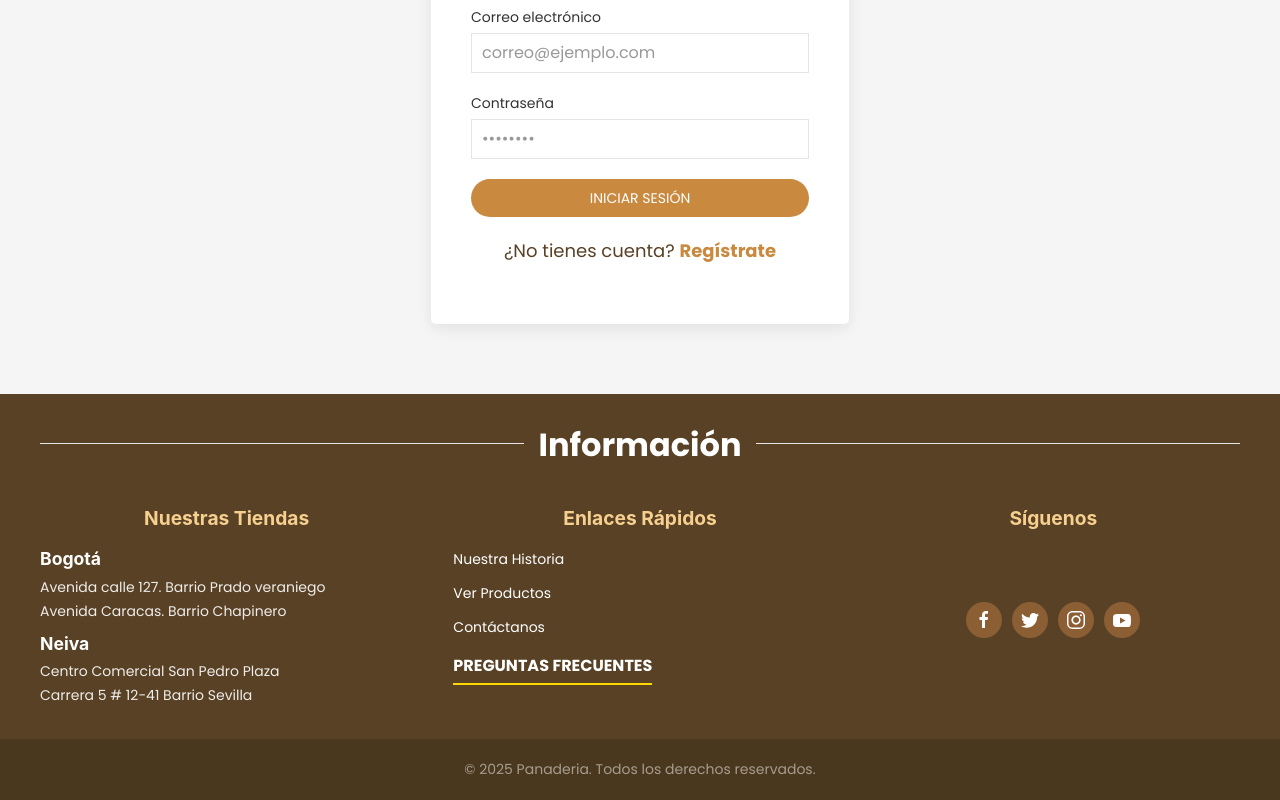
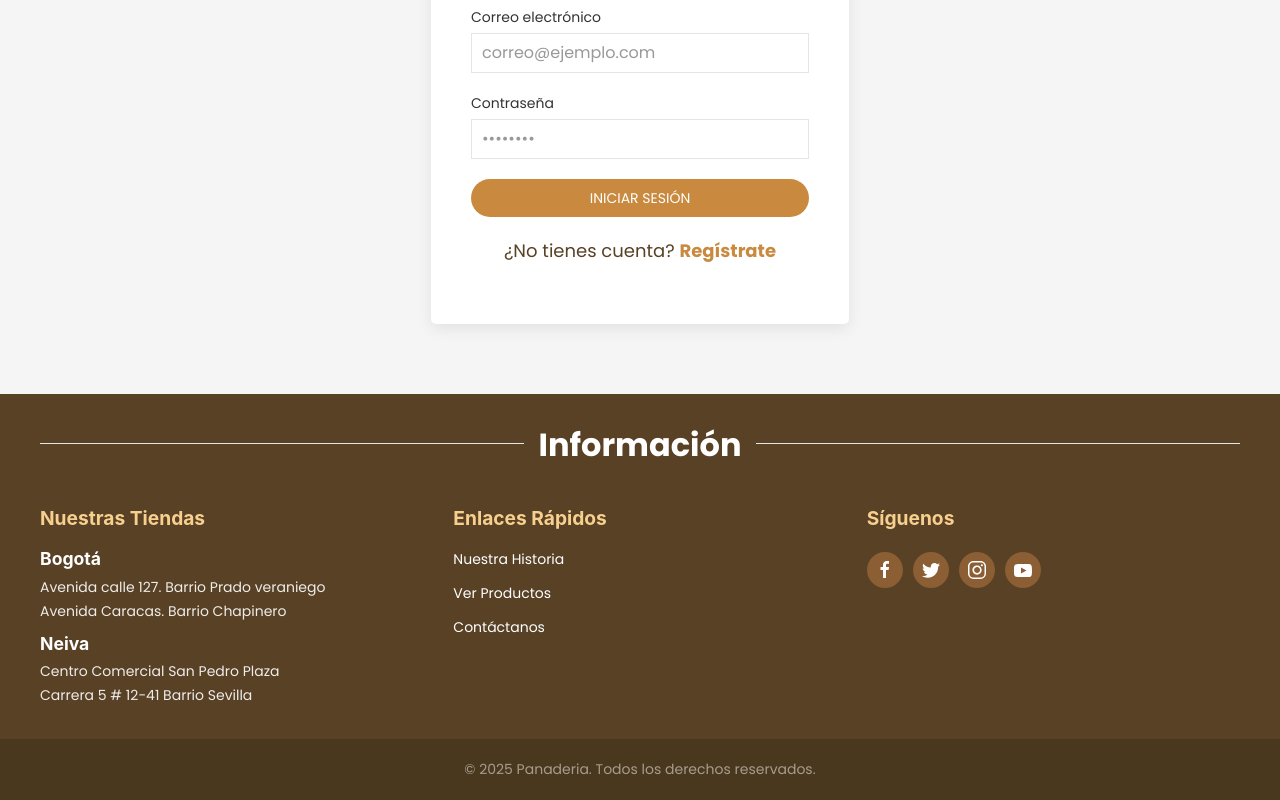
Before and after one commit to JuanPabloswk/panaderia, a React (Vite) app in the folder frontend/: page /login in a window 1280 px wide. Shown: the part 331-1131 px from the top of the page. Built offline with nearby package versions, Linux system fonts and the light colour scheme.

Commit message:
fix: se ajusta validacion de stock

```diff
--- a/frontend/src/components/Footer.jsx
+++ b/frontend/src/components/Footer.jsx
@@ -10,16 +10,14 @@ function Footer() {
             <span>Información</span>
           </h2>
 
-          <div className='footer-grid uk-child-width-1-3@m uk-text-center' data-uk-grid>
+          <div className='footer-grid uk-child-width-1-3@m uk-text-left' data-uk-grid>
 
             <div className='footer-column'>
               <h3 className="uk-text-bold">Nuestras Tiendas</h3>
               <div className='uk-text-left uk-margin-top'>
-                {/* Bogotá */}
                 <h4 className='uk-text-bold uk-margin-small-bottom'>Bogotá</h4>
                 <p className='uk-text-small uk-margin-remove-top'>Avenida calle 127. Barrio Prado veraniego</p>
                 <p className='uk-text-small uk-margin-remove-top'>Avenida Caracas. Barrio Chapinero</p>
-                {/* Neiva */}
                 <h4 className='uk-text-bold uk-margin-small-bottom uk-margin-medium-top'>Neiva</h4>
                 <p className='uk-text-small uk-margin-remove-top'>Centro Comercial San Pedro Plaza</p>
                 <p className='uk-text-small uk-margin-remove-top'>Carrera 5 # 12-41 Barrio Sevilla</p>
@@ -32,46 +30,20 @@ function Footer() {
                 <li><Link to="/Nosotros" className="uk-link-reset uk-text-small">Nuestra Historia</Link></li>
                 <li><Link to="/Productos" className="uk-link-reset uk-text-small">Ver Productos</Link></li>
                 <li><Link to="/Contacto" className="uk-link-reset uk-text-small">Contáctanos</Link></li>
-                <li>
-                  <Link to="/preguntas-frecuentes" className="uk-link-reset footer-faq-link uk-text-bold">
-                    PREGUNTAS FRECUENTES
-                  </Link>
-                </li>
               </ul>
             </div>
 
-            {/* COLUMNA 3: REDES SOCIALES */}
             <div className='footer-column'>
-              <h3 className="uk-text-bold">Síguenos</h3> {/* Emoji quitado */}
-              <div className="uk-flex uk-flex-center uk-margin-top uk-margin-large-top">
-                <a
-                  href="https://facebook.com"
-                  target="_blank"
-                  rel="noreferrer"
-                  className="uk-icon-button uk-margin-small-right social-icon"
-                  data-uk-icon="facebook"
-                ></a>
-                <a
-                  href="https://twitter.com"
-                  target="_blank"
-                  rel="noreferrer"
-                  className="uk-icon-button uk-margin-small-right social-icon"
-                  data-uk-icon="twitter"
-                ></a>
-                <a
-                  href="https://instagram.com"
-                  target="_blank"
-                  rel="noreferrer"
-                  className="uk-icon-button uk-margin-small-right social-icon"
-                  data-uk-icon="instagram"
-                ></a>
-                <a
-                  href="https://youtube.com"
-                  target="_blank"
-                  rel="noreferrer"
-                  className="uk-icon-button social-icon"
-                  data-uk-icon="youtube"
-                ></a>
+              <h3 className="uk-text-bold">Síguenos</h3>
+              <div className="uk-flex uk-flex-start uk-margin-top">
+                <a href="https://facebook.com" target="_blank" rel="noreferrer"
+                  className="uk-icon-button uk-margin-small-right social-icon" data-uk-icon="facebook"></a>
+                <a href="https://twitter.com" target="_blank" rel="noreferrer"
+                  className="uk-icon-button uk-margin-small-right social-icon" data-uk-icon="twitter"></a>
+                <a href="https://instagram.com" target="_blank" rel="noreferrer"
+                  className="uk-icon-button uk-margin-small-right social-icon" data-uk-icon="instagram"></a>
+                <a href="https://youtube.com" target="_blank" rel="noreferrer"
+                  className="uk-icon-button social-icon" data-uk-icon="youtube"></a>
               </div>
             </div>
 
--- a/frontend/src/components/Navbar.jsx
+++ b/frontend/src/components/Navbar.jsx
@@ -51,6 +51,7 @@ function Navbar() {
                                         </ul>
                                     </div>
                                 </li>
+                                <li><NavLink to="/preguntas-frecuentes" className="uk-link-reset">Preguntas Frecuentes</NavLink></li>
                             </ul>
                         </div>
                         <NavLink to="/" className="uk-navbar-item uk-logo">
--- a/frontend/src/pages/admin/AdminOverview.jsx
+++ b/frontend/src/pages/admin/AdminOverview.jsx
@@ -35,10 +35,10 @@ function AdminOverview() {
   return (
     <div>
       <h3 style={{ color: '#584125' }}>Resumen del día</h3>
-      <div className="uk-grid-small uk-child-width-1-5@m uk-child-width-1-2@s" data-uk-grid>
+      <div className="uk-grid-small uk-child-width-1-5@m uk-child-width-1-2@s" data-uk-grid data-uk-grid-match>
         {cards.map((card) => (
           <div key={card.title}>
-            <div className="uk-card uk-card-default uk-card-body uk-text-center uk-border-rounded" style={{ borderTop: `4px solid ${card.color}` }}>
+            <div className="uk-card uk-card-default uk-card-body uk-text-center uk-border-rounded uk-flex uk-flex-column uk-flex-center" style={{ borderTop: `4px solid ${card.color}`, minHeight: '140px' }}>
               <p style={{ fontSize: '36px', fontWeight: 'bold', color: card.color, margin: 0 }}>{card.value}</p>
               <p style={{ color: '#584125', margin: '5px 0 0' }}>{card.title}</p>
             </div>
```
Also changed, not shown: 1 other file (tests, documents, lock files or other folders).
